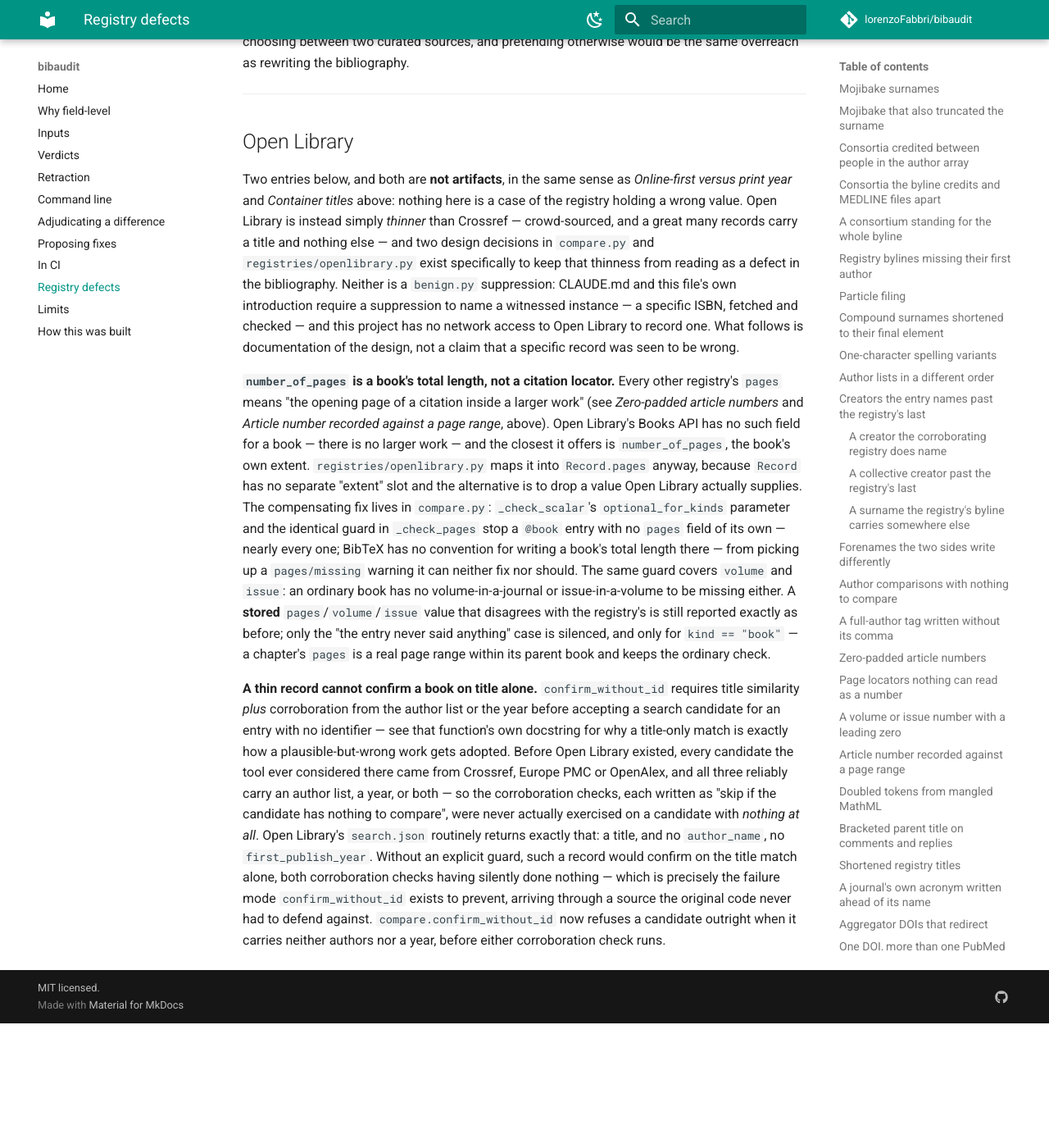
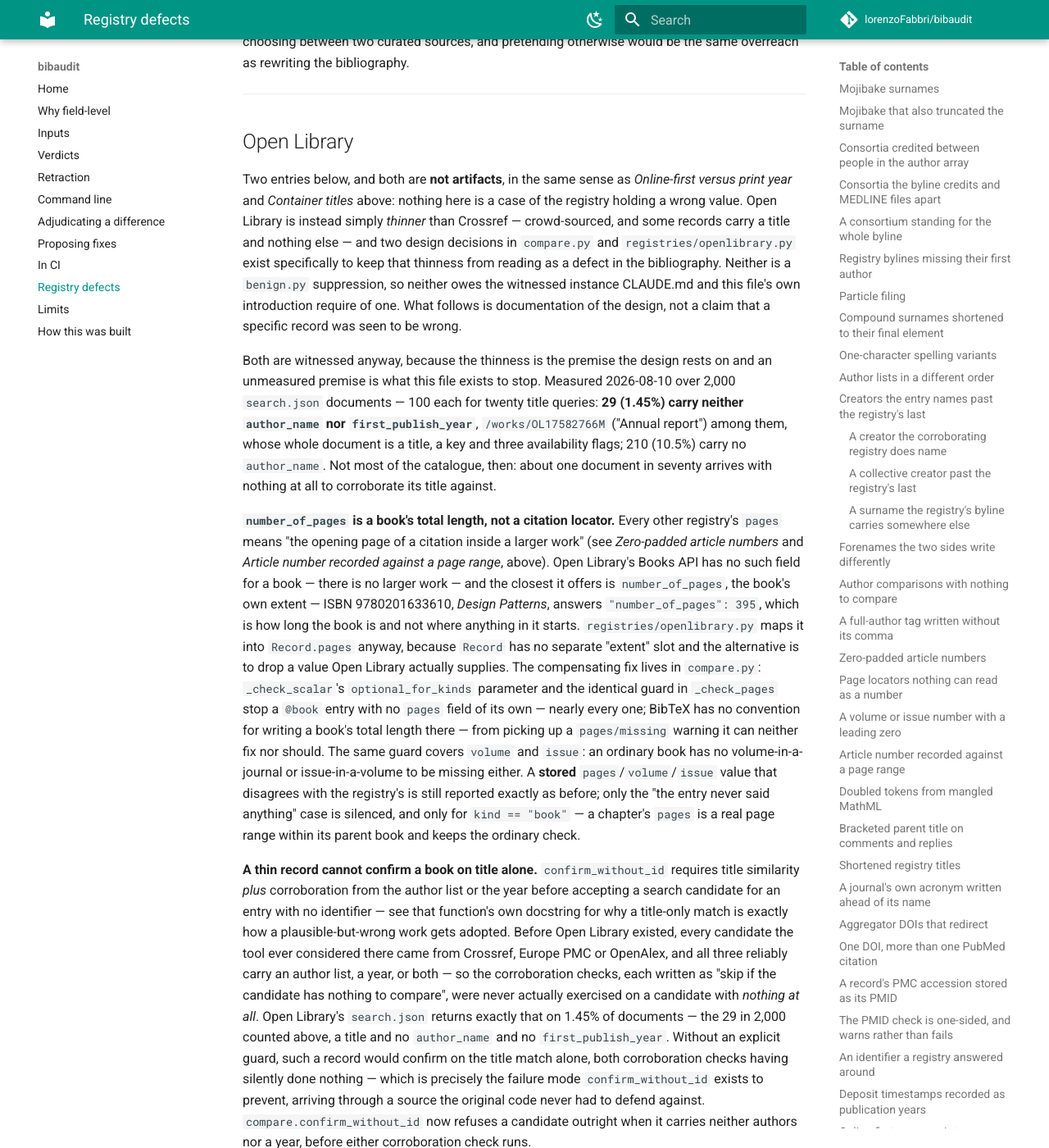
Before and after one commit to lorenzoFabbri/bibaudit, an MkDocs documentation site: the page built from docs/registry-artifacts.md, in a window 1280 px wide and 1400 px high, scrolled down 37609 px. Shown: the whole window at 82% size. Built offline with MkDocs 1.6.1 and Material for MkDocs 9.7.7, drawn with Linux system fonts in a browser that asks for light colours; comment, search, counter and statistics services are not loaded; before the commit the page ends 38857 px from its top, so only the background shows below that.

Commit message:
Describe the fixtures and payloads the tree is the only account of
Four statements about this project's own test data, each of which a reader
could only take on trust, and none of which was true.

Both Zotero notes said "two items" over a file of four, from the commit that
introduced the manifest: the CSL export holds three articles and a book, and
the native file holds two parents plus an attachment and a note, sharing one
item with the CSL file rather than being "the same two". Nothing read a note,
so nothing corrected one; a ninth check now requires a source = "none" note to
name every id or key in a JSON list of objects, which is exactly the failure
that happened and nothing wider.

The Retraction Watch extract's note said all five written rows stood for
shapes the export holds "thousands of". Two do. A reinstatement withdrawing an
earlier retraction of the same DOI happens on one DOI in 71,641 rows, and a
blank RetractionNature on none at all — the 241 rows carrying one are the
export's blank trailing lines, dropped a step earlier by the DOI check.

And tests/test_openlibrary.py said the environment has no network access, in a
repository with 51 network-marked tests, which was also docs/registry-artifacts.md's
stated reason for documenting two Open Library behaviours with no instance
named. Both now cite what was fetched: the /api/books answer for ISBN
9780201633610 the payload shapes match, and 29 thin documents in 2,000 live
search results. The client's own docstring gains the measurement nobody had
made either — search.json's default document set carries neither publisher nor
number_of_pages_median, so two fields it reads never arrive.

```diff
--- a/docs/registry-artifacts.md
+++ b/docs/registry-artifacts.md
@@ -1780,22 +1780,31 @@
 Two entries below, and both are **not artifacts**, in the same sense as
 *Online-first versus print year* and *Container titles* above: nothing here is
 a case of the registry holding a wrong value. Open Library is instead simply
-*thinner* than Crossref — crowd-sourced, and a great many records carry a
-title and nothing else — and two design decisions in `compare.py` and
+*thinner* than Crossref — crowd-sourced, and some records carry a title and
+nothing else — and two design decisions in `compare.py` and
 `registries/openlibrary.py` exist specifically to keep that thinness from
-reading as a defect in the bibliography. Neither is a `benign.py` suppression:
-CLAUDE.md and this file's own introduction require a suppression to name a
-witnessed instance — a specific ISBN, fetched and checked — and this project
-has no network access to Open Library to record one. What follows is
-documentation of the design, not a claim that a specific record was seen to be
-wrong.
+reading as a defect in the bibliography. Neither is a `benign.py` suppression,
+so neither owes the witnessed instance CLAUDE.md and this file's own
+introduction require of one. What follows is documentation of the design, not
+a claim that a specific record was seen to be wrong.
+
+Both are witnessed anyway, because the thinness is the premise the design
+rests on and an unmeasured premise is what this file exists to stop. Measured
+2026-08-10 over 2,000 `search.json` documents — 100 each for twenty title
+queries: **29 (1.45%) carry neither `author_name` nor `first_publish_year`**,
+`/works/OL17582766M` ("Annual report") among them, whose whole document is a
+title, a key and three availability flags; 210 (10.5%) carry no
+`author_name`. Not most of the catalogue, then: about one document in seventy
+arrives with nothing at all to corroborate its title against.
 
 **`number_of_pages` is a book's total length, not a citation locator.** Every
 other registry's `pages` means "the opening page of a citation inside a larger
 work" (see *Zero-padded article numbers* and *Article number recorded against
 a page range*, above). Open Library's Books API has no such field for a book —
 there is no larger work — and the closest it offers is `number_of_pages`, the
-book's own extent. `registries/openlibrary.py` maps it into
+book's own extent — ISBN 9780201633610, *Design Patterns*, answers
+`"number_of_pages": 395`, which is how long the book is and not where anything
+in it starts. `registries/openlibrary.py` maps it into
 `Record.pages` anyway, because `Record` has no separate "extent" slot and the
 alternative is to drop a value Open Library actually supplies. The
 compensating fix lives in `compare.py`: `_check_scalar`'s `optional_for_kinds`
@@ -1819,8 +1828,9 @@
 OpenAlex, and all three reliably carry an author list, a year, or both — so
 the corroboration checks, each written as "skip if the candidate has nothing
 to compare", were never actually exercised on a candidate with *nothing at
-all*. Open Library's `search.json` routinely returns exactly that: a title,
-and no `author_name`, no `first_publish_year`. Without an explicit guard, such
+all*. Open Library's `search.json` returns exactly that on 1.45% of documents
+— the 29 in 2,000 counted above, a title and no `author_name` and no
+`first_publish_year`. Without an explicit guard, such
 a record would confirm on the title match alone, both corroboration checks
 having silently done nothing — which is precisely the failure mode
 `confirm_without_id` exists to prevent, arriving through a source the
```
Also changed, not shown: CONTRIBUTING.md (+6 -0 lines), 4 other files.
